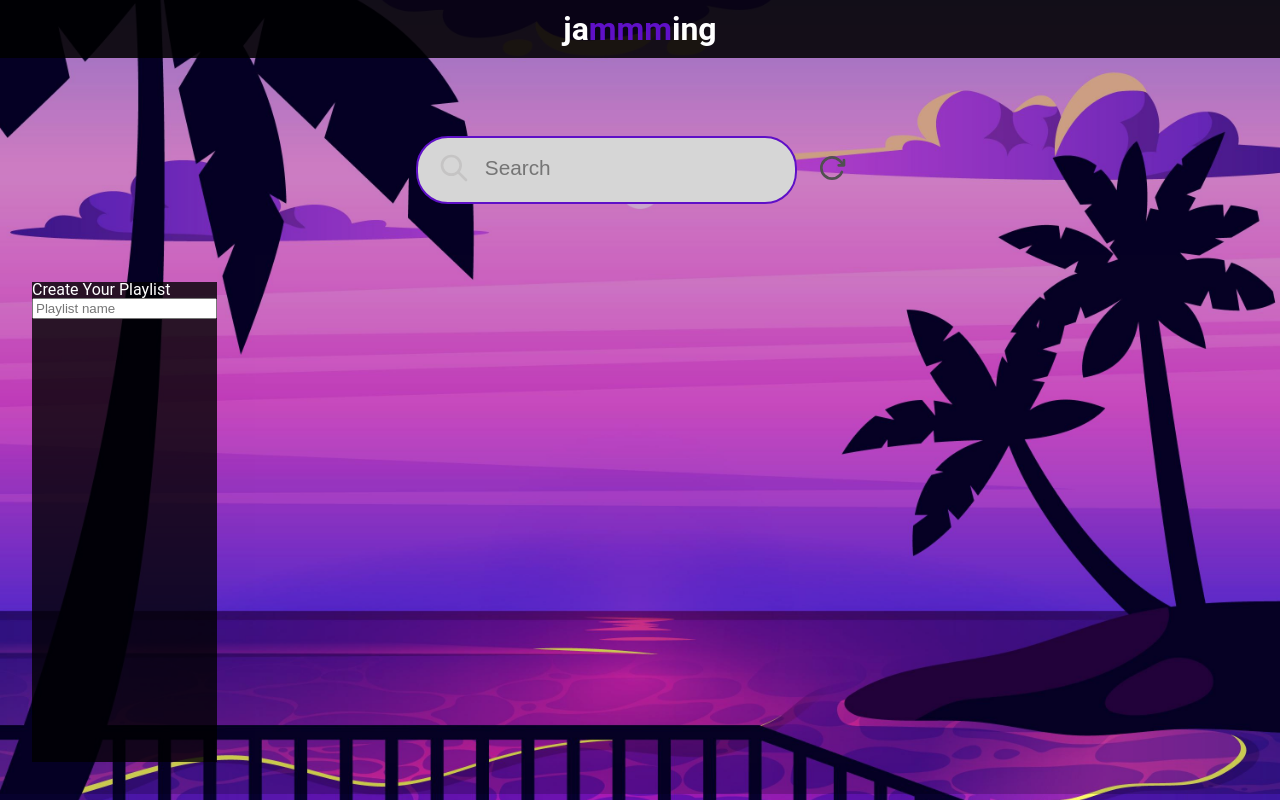
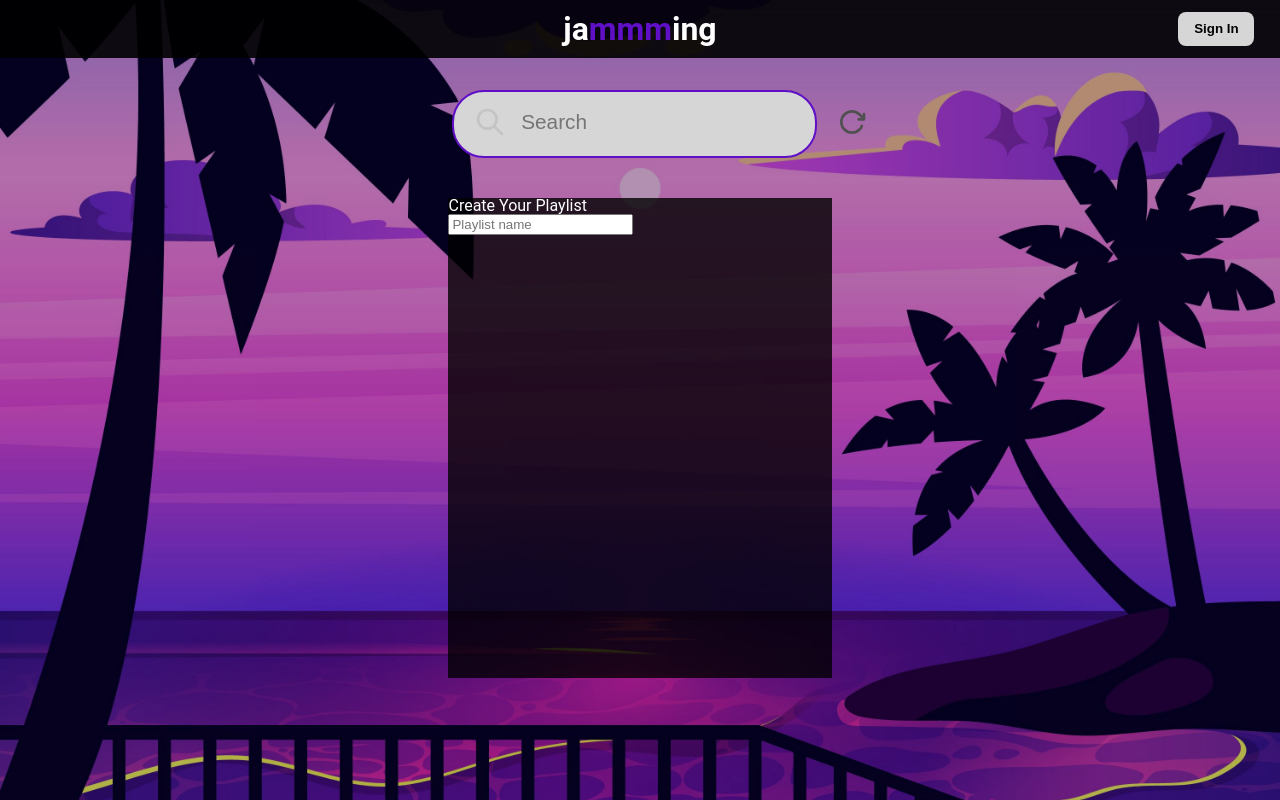
Before and after one commit to quan-phamm/jammming, a React (Create React App) app: page / in a window 1280 px wide. Built offline with nearby package versions, Linux system fonts and the light colour scheme.

Commit message:
Allow user authorization and APi calls

```diff
--- a/src/App.css
+++ b/src/App.css
@@ -17,15 +17,22 @@ header {
     background-color: rgba(0,0,0,0.9);
     color: #fff;
     display: flex;
+    justify-content: end;
+    align-items: center;
     width: 100%;
     height: 3.6rem;
-    justify-content: center;
-    align-items: center;
     z-index: 1;
 }
 
+header .header {
+    position: absolute;
+    width: 100%;
+    display: flex;
+    justify-content: center;
+    z-index: -1;
+}
+
 h1 {
-
     font-size: 2rem;
     font-weight: 600;
 }
@@ -34,25 +41,60 @@ header span {
     color: #5F10C7;
 }
 
+header button {
+    background-color: #d6d6d6;
+    min-width: 5%;
+    margin-right: 2%;
+    box-sizing: content-box;
+    border-radius: 0.5rem;
+    height: 2rem;
+    transition-duration: 200ms;
+    transition-property: all;
+    transition-timing-function: ease-in;
+    border: none;
+    font-weight: 550;
+}
+
+header button:hover {
+    background-color: #fff;
+    transition-duration: 200ms;
+    transition-property: all;
+    transition-timing-function: ease-in;
+    cursor: pointer;
+    font-size: 0.85rem;
+}
+
+header button:active {
+    background-color: #5F10C7;
+    color: #fff;
+    transition-duration: 100ms;
+    transition-property: all;
+    transition-timing-function: ease-in;
+}
+
+#reauth {
+    min-width: 7%;
+}
+
 .dark-layer {
     position: absolute;
-    background-color: rgba(0,0,0,0.2);
+    background-color: rgba(0,0,0,0.3);
     width: 100%;
     height: 100%;
     z-index: -2;
 }
 
 main {
+    display: flex;
     position: relative;
     top: 3.6rem;
-    display: grid;
-    grid-template: 10rem 60vh / 1fr 3fr 3fr;
-    gap: 2rem 3rem;
     padding: 2rem;
+    flex-wrap: wrap;
+    justify-content: center;
 }
 
 .search-block {
-    grid-column: 1/span 3;
+    width: 100%;
 }
 
 .search-block form {
@@ -60,6 +102,7 @@ main {
     justify-content: center;
     align-items: center;
     height: 100%;
+    padding-left: 3.5rem;
 }
 
 #search {
@@ -77,12 +120,30 @@ main {
     border: none;
 }
 
+
+div.main-display {
+    display: flex;
+    justify-content: center;
+    height: 60vh;
+    margin: 2.5rem 0;
+    width: 70%;
+}
+
 .search-result {
-    grid-area: 2/1/span 1/span 2;
     background-color: rgba(0,0,0,0.8);
     overflow: auto;
+    flex-grow: 2;
+    margin-right: 3rem;
 }
 
 .create-playlist {
     background-color: rgba(0,0,0,0.8);
+    overflow: auto;
+    flex-basis: 45%;
+    flex-grow: 0;
 }
+
+.playlist-search {
+    flex-grow: 1;
+    flex-basis: 25%;
+}
--- a/src/App.js
+++ b/src/App.js
@@ -1,71 +1,145 @@
-import './App.css';
-import React, { useState, useEffect } from 'react';
-import Header from './components/Header';
-import SearchBar from './components/SearchBar';
-import SearchResult from './components/SearchResult';
-import Playlist from './components/Playlist';
-import { getSearchResult } from './mock_data/fetchSearchQuery';
+import "./App.css";
+import React, { useState, useEffect } from "react";
+import Header from "./components/Header";
+import SearchBar from "./components/SearchBar";
+import SearchResult from "./components/SearchResult";
+import Playlist from "./components/Playlist";
+import { spotifyAuth } from "./spotifyAuth";
 
 function App() {
+  const [spotifyAccessToken, setSpotifyAccessToken] = useState("");
+  const [userLogin, setUserLogin] = useState(false);
+
+  const getTokenFromUrl = () => {
+    return window.location.hash
+      .substring(1)
+      .split("&")
+      .reduce((initial, item) => {
+        let parts = item.split("=");
+        initial[parts[0]] = decodeURIComponent(parts[1]);
+        return initial;
+      }, {});
+  };
+
+  useEffect(() => {
+    setSpotifyAccessToken(getTokenFromUrl().access_token);
+  }, []);
+
+  useEffect(() => {
+    if (spotifyAccessToken) {
+      console.log("Access token: ", spotifyAccessToken);
+      setUserLogin(true);
+      window.location.hash = "";
+    } else {
+      console.log("No access token yet!");
+    }
+  }, [spotifyAccessToken]);
+
+  const handleLogin = () => {
+    spotifyAuth();
+  };
+
   const [searchInput, setSearchInput] = useState("");
-  const [searchQuery, setSearchQuery] = useState("");
-  const [searchData, setSearchData] = useState([]);
-  const [displaySearchResult, setDisplaySearchResult] = useState(false);
-  const [playlistName, setPlaylistName] = useState("");
-  const [playlistTrack, setPlaylistTrack] = useState([]);
-  const [playlistUris, setPlaylistUris] = useState([])
-
-  const handleSearchInput = ({target}) => setSearchInput(target.value);
-
+  const handleSearchInput = ({ target }) => setSearchInput(target.value);
   const resetSearchInput = () => setSearchInput("");
 
+  const [searchData, setSearchData] = useState([]);
   const refreshSearch = () => {
     setSearchData([]);
     setDisplaySearchResult(false);
-  }
+    setSearchInput("");
+  };
 
-  const namingPlaylist = ({target}) => setPlaylistName(target.value);
+  const [playlistName, setPlaylistName] = useState("");
+  const namingPlaylist = ({ target }) => setPlaylistName(target.value);
+
+  const [playlistTrack, setPlaylistTrack] = useState([]);
+  const [playlistUris, setPlaylistUris] = useState([]);
 
   // Call HTTP requests upon submitting the search input
-  const handleSearchSubmit = e => {
+  const [searchQuery, setSearchQuery] = useState("");
+  const [displaySearchResult, setDisplaySearchResult] = useState(false);
+  const handleSearchSubmit = (e) => {
     e.preventDefault();
     setSearchQuery(searchInput);
   };
 
+  const searchEndpoint = "https://api.spotify.com/v1/search";
+  const parseQueryString = (queryString) => {
+    return queryString.replace(" ", "+");
+  };
+  async function getSearchResult(accessToken) {
+    const urlToFetch = `${searchEndpoint}?q=${parseQueryString(
+      searchQuery
+    )}&type=track`;
+    console.log("Fetching from ", urlToFetch);
+    const response = await fetch(urlToFetch, {
+      headers: {
+        Authorization: "Bearer " + accessToken,
+      },
+    });
+    console.log(response.status);
+    const data = await response.json();
+    console.log(data);
+    return data;
+  }
   useEffect(() => {
     //fetch data from spotify based on search result, called everytime user click Search or submit a search input
     // jsonResponse = await response.json()
     if (searchQuery) {
-      getSearchResult()
-      .then((jsonResponse) => {
+      console.log("Searching for ", searchQuery);
+      getSearchResult(spotifyAccessToken).then((jsonResponse) => {
         const items = jsonResponse.tracks.items;
-        setSearchData(items.map((item) => {
+        setSearchData(
+          items.map((item) => {
             const trackObject = {
               id: item.id,
               track: item.name,
               artists: item.artists.map((artistObject) => artistObject.name),
-            uri: item.uri
+              uri: item.uri,
             };
             return trackObject;
-        }));
+          })
+        );
         setDisplaySearchResult(true);
-      })
+        setSearchQuery("");
+      });
     }
   }, [searchQuery]);
 
-
   return (
     <>
-        <Header />
+      <div className="dark-layer"></div>
+      <Header handleLogin={handleLogin} isLoggedIn={userLogin} />
       <main>
-          <div className='dark-layer'></div>
-          <SearchBar searchInput={searchInput} handleSearchInput={handleSearchInput} resetSearchInput={resetSearchInput} handleSearchSubmit={handleSearchSubmit} refreshSearch={refreshSearch}/>
-          {displaySearchResult && <SearchResult searchData={searchData} setPlaylistTrack={setPlaylistTrack} displaySearchResult={displaySearchResult}/>}
-          <Playlist playlistName={playlistName} setPlaylistName={setPlaylistName} handlePlaylistName={namingPlaylist} playlistTrack={playlistTrack} setPlaylistTrack={setPlaylistTrack} setPlaylistUris={setPlaylistUris}/>
+        <SearchBar
+          searchInput={searchInput}
+          handleSearchInput={handleSearchInput}
+          resetSearchInput={resetSearchInput}
+          handleSearchSubmit={handleSearchSubmit}
+          refreshSearch={refreshSearch}
+        />
+        <div className="main-display">
+          {displaySearchResult && (
+            <SearchResult
+              searchData={searchData}
+              setPlaylistTrack={setPlaylistTrack}
+              displaySearchResult={displaySearchResult}
+            />
+          )}
+          <Playlist
+            playlistName={playlistName}
+            setPlaylistName={setPlaylistName}
+            handlePlaylistName={namingPlaylist}
+            playlistTrack={playlistTrack}
+            setPlaylistTrack={setPlaylistTrack}
+            setPlaylistUris={setPlaylistUris}
+            displaySearchResult={displaySearchResult}
+          />
+        </div>
       </main>
     </>
   );
-};
-
+}
 
 export default App;
--- a/src/components/Header.js
+++ b/src/components/Header.js
@@ -1,9 +1,13 @@
 import React from 'react';
 
-const Header = () => {
+const Header = ( {handleLogin, isLoggedIn} ) => {
     return (
         <header>
-            <h1>ja<span>mmm</span>ing</h1>
+            <div className='header'>
+                <h1>ja<span>mmm</span>ing</h1>
+            </div>
+            {!isLoggedIn && <button id='sign-in' type='submit' onClick={handleLogin}>Sign In</button>}
+            {isLoggedIn && <button id='reauth' type='submit' onClick={handleLogin}>Reauthorize</button>}
         </header>
     );
 };
--- a/src/components/Playlist.js
+++ b/src/components/Playlist.js
@@ -1,18 +1,34 @@
-import React from 'react';
-import TrackCardForPlaylist from './TrackCardForPlaylist';
+import React from "react";
+import TrackCardForPlaylist from "./TrackCardForPlaylist";
 
-const Playlist = ({ playlistName, setPlaylistName, handlePlaylistName, playlistTrack, setPlaylistTrack, setPlaylistUris }) => {
+const Playlist = ({
+  playlistName,
+  setPlaylistName,
+  handlePlaylistName,
+  playlistTrack,
+  setPlaylistTrack,
+  setPlaylistUris,
+  displaySearchResult
+}) => {
   const summarizeUris = () => {
-        setPlaylistUris(playlistTrack.map(trackObj => trackObj.uri))
+    setPlaylistUris(playlistTrack.map((trackObj) => trackObj.uri));
     setPlaylistTrack([]);
     setPlaylistName("");
   };
 
   return (
-        <div className='create-playlist'>
+    <div className={`${displaySearchResult ? 'playlist-search': ''} create-playlist`}>
       <h2>Create Your Playlist</h2>
-            <input id='playlist' name='playlist' type='text' aria-label="Playlist Name" placeholder="Playlist name" value={playlistName} onChange={handlePlaylistName}/>
-            {playlistTrack.map(trackObj => (
+      <input
+        id="playlist"
+        name="playlist"
+        type="text"
+        aria-label="Playlist Name"
+        placeholder="Playlist name"
+        value={playlistName}
+        onChange={handlePlaylistName}
+      />
+      {playlistTrack.map((trackObj) => (
         <TrackCardForPlaylist
           setPlaylistTrack={setPlaylistTrack}
           key={trackObj.id}
@@ -22,7 +38,13 @@ const Playlist = ({ playlistName, setPlaylistName, handlePlaylistName, playlistT
           uri={trackObj.uri}
         />
       ))}
-            {playlistTrack.length > 0 ? <button id='save-playlist' type='submit' onClick={summarizeUris}>Save to Spotify</button> : ""}
+      {playlistTrack.length > 0 ? (
+        <button id="save-playlist" type="submit" onClick={summarizeUris}>
+          Save to Spotify
+        </button>
+      ) : (
+        ""
+      )}
     </div>
   );
 };
--- a/src/components/SearchBar.js
+++ b/src/components/SearchBar.js
@@ -22,7 +22,7 @@ const SearchBar = ({ searchInput, handleSearchInput, handleSearchSubmit, resetSe
                 <div className={styles.searchBar} ref={searchBarRef}>
                     <div className={`${styles.icon} ${styles.searchIcon}`}>
                         <button type='submit' title='Search' onClick={handleSearchSubmit}>
-                            <svg viewBox="0 0 24 24" fill="none" xmlns="http://www.w3.org/2000/svg" stroke="#000000"><g id="SVGRepo_bgCarrier" stroke-width="0"></g><g id="SVGRepo_tracerCarrier" stroke-linecap="round" stroke-linejoin="round"></g><g id="SVGRepo_iconCarrier"> <path d="M14.9536 14.9458L21 21M17 10C17 13.866 13.866 17 10 17C6.13401 17 3 13.866 3 10C3 6.13401 6.13401 3 10 3C13.866 3 17 6.13401 17 10Z" stroke-width="2" stroke-linecap="round" stroke-linejoin="round"></path> </g></svg>
+                            <svg viewBox="0 0 24 24" fill="none" xmlns="http://www.w3.org/2000/svg" stroke="#000000"><g id="SVGRepo_bgCarrier" strokeWidth="0"></g><g id="SVGRepo_tracerCarrier" strokeLinecap="round" strokeLinejoin="round"></g><g id="SVGRepo_iconCarrier"> <path d="M14.9536 14.9458L21 21M17 10C17 13.866 13.866 17 10 17C6.13401 17 3 13.866 3 10C3 6.13401 6.13401 3 10 3C13.866 3 17 6.13401 17 10Z" strokeWidth="2" strokeLinecap="round" strokeLinejoin="round"></path> </g></svg>
                         </button>
                     </div>
                     <input id="search" type="text" name="search" aria-label='Search' placeholder='Search' value={searchInput} onChange={handleSearchInput} ref={searchInputRef}/>
@@ -52,8 +52,8 @@ const SearchBar = ({ searchInput, handleSearchInput, handleSearchSubmit, resetSe
                             setIsMouseUp(false);
                         }}
                     >
-                        <svg xmlns="http://www.w3.org/2000/svg" width="800px" height="800px" viewBox="0 0 24 24" fill="none" class="mdl-js">
-                            <path d="M20.9844 10H17M20.9844 10V6M20.9844 10L17.6569 6.34315C14.5327 3.21895 9.46734 3.21895 6.34315 6.34315C3.21895 9.46734 3.21895 14.5327 6.34315 17.6569C9.46734 20.781 14.5327 20.781 17.6569 17.6569C18.4407 16.873 19.0279 15.9669 19.4184 15" stroke-width="2" stroke-linecap="round" stroke-linejoin="round"/>
+                        <svg xmlns="http://www.w3.org/2000/svg" width="800px" height="800px" viewBox="0 0 24 24" fill="none" className="mdl-js">
+                            <path d="M20.9844 10H17M20.9844 10V6M20.9844 10L17.6569 6.34315C14.5327 3.21895 9.46734 3.21895 6.34315 6.34315C3.21895 9.46734 3.21895 14.5327 6.34315 17.6569C9.46734 20.781 14.5327 20.781 17.6569 17.6569C18.4407 16.873 19.0279 15.9669 19.4184 15" strokeWidth="2" strokeLinecap="round" strokeLinejoin="round"/>
                         </svg>
                     </button>
                 </div>
--- a/src/components/components_css/SearchBar.module.css
+++ b/src/components/components_css/SearchBar.module.css
@@ -76,6 +76,7 @@
 }
 
 .resetResultIcon button {
+    border: #5e5e5e;
     padding: 0px;
     border-radius: 50%;
     transition-duration: 200ms;
@@ -99,7 +100,7 @@
 .resetResultIcon.refreshMouseUp button {
     width: 50%;
     height: 50%;
-    border: 1px solid;
+    border: 1px solid #5e5e5e;
     background-color: transparent;
     transition-duration: 200ms;
     transition-property: all;
--- /dev/null
+++ b/src/spotifyAuth.js
@@ -0,0 +1,35 @@
+export const spotifyAuth = () => {
+  var stateKey = "spotify_auth_state";
+
+  function generateRandomString(length) {
+    var text = "";
+    var possible =
+      "ABCDEFGHIJKLMNOPQRSTUVWXYZabcdefghijklmnopqrstuvwxyz0123456789";
+
+    for (var i = 0; i < length; i++) {
+      text += possible.charAt(Math.floor(Math.random() * possible.length));
+    }
+    return text;
+  }
+  var client_id = "a7c8c4d60a794d498adb10b444f50f44";
+  var redirect_uri = "http://localhost:3000";
+
+  var state = generateRandomString(16);
+
+  localStorage.setItem(stateKey, state);
+  var scope =   `playlist-read-private
+                playlist-read-collaborative
+                playlist-modify-public
+                playlist-modify-private
+                `;
+
+  var url = "https://accounts.spotify.com/authorize";
+  url += "?response_type=token";
+  url += "&client_id=" + encodeURIComponent(client_id);
+  url += "&scope=" + encodeURIComponent(scope);
+  url += "&redirect_uri=" + encodeURIComponent(redirect_uri);
+  url += "&state=" + encodeURIComponent(state);
+
+  window.location = url;
+  console.log(url);
+};
```
Lines whose indentation alone changed are shown as unchanged.
